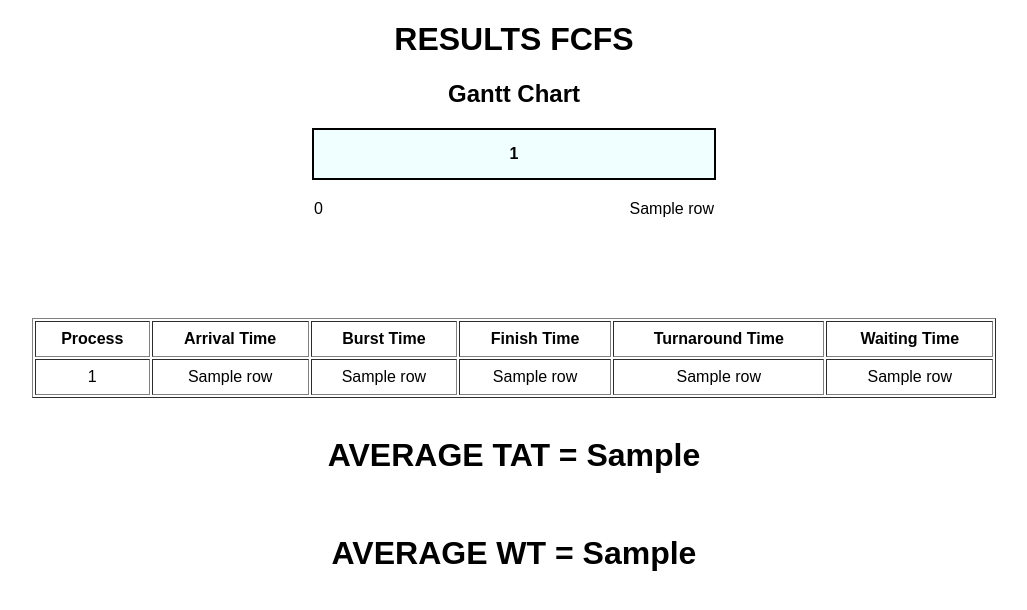
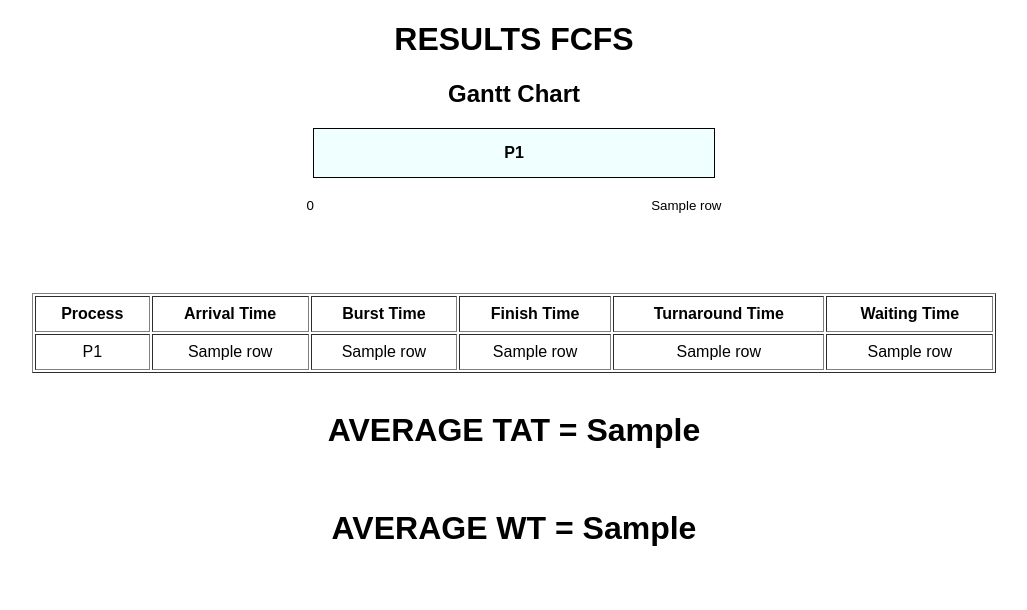
Before and after one commit to FirstLight-IT/Rithm, a Python web app: template website/templates/main.html in a window 1280 px wide. Shown: the top 610 px of the page, without its empty margins (126-1153 px from the left). Run offline with Jinja, Linux system fonts and the light colour scheme; the template is opened without the code that fills it: most values are stand-ins (such as "Sample title", 1, 10 or a date in 2020).

```diff
--- a/website/static/main.css
+++ b/website/static/main.css
@@ -8,7 +8,7 @@ body{
     display: flex;
     width: 400px;
     margin: 20px auto;
-    border: 2px solid black;
+    border: 1px solid black;
 }
 
 .task{
@@ -24,7 +24,7 @@ body{
 }
 
 .labels{
-    width:400px;
+    width:415px;
     margin: 0 auto;
     display: flex;
     justify-content: space-between
@@ -32,10 +32,9 @@ body{
 
 .table-container{
 
-
     display: flex;
     flex-direction: column;
     margin: 150px;
-    margin-top: 100px;
+    margin-top: 80px;
 
 }
--- a/website/templates/main.html
+++ b/website/templates/main.html
@@ -8,13 +8,13 @@
     <h2>Gantt Chart</h2>
     <div class="chart">
         {% for row in table %}
-            <div class="task">{{ row[0] }}</div>
+            <div class="task">P{{ row[0] }}</div>
         {% endfor %}
     </div>
     <div class="labels">
-        <span>0</span>
+        <small>0</small>
         {% for row in table %}
-        <span>{{ row[3] }}</span>
+        <small>{{ row[3] }}</small>
         {% endfor %}
     </div>
 
@@ -32,7 +32,7 @@
 
             {% for row in sortedTable %}
             <tr>
-                <td>{{ row[0] }}</td>
+                <td>P{{ row[0] }}</td>
                 <td>{{ row[1] }}</td>
                 <td>{{ row[2] }}</td>
                 <td>{{ row[3] }}</td>
```
Also changed, not shown: console.py (+5 -3 lines), website/routes.py (+7 -4 lines).
